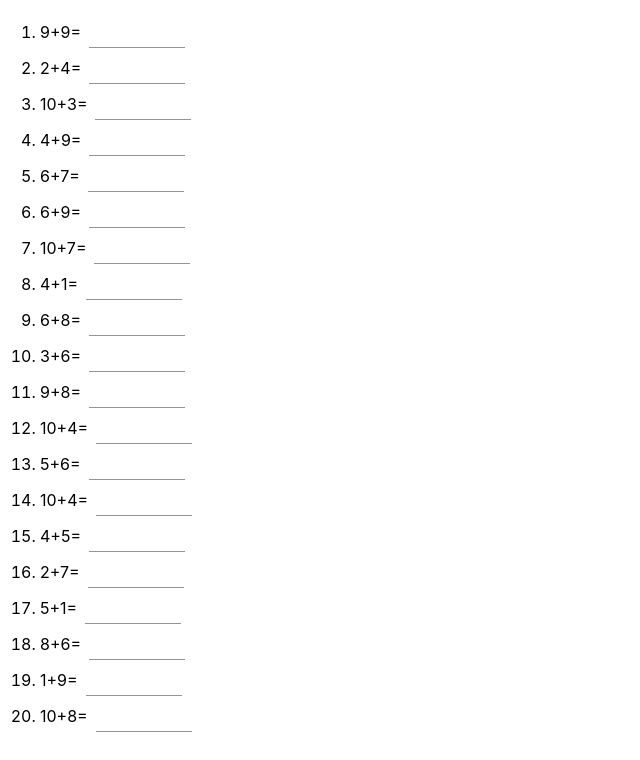
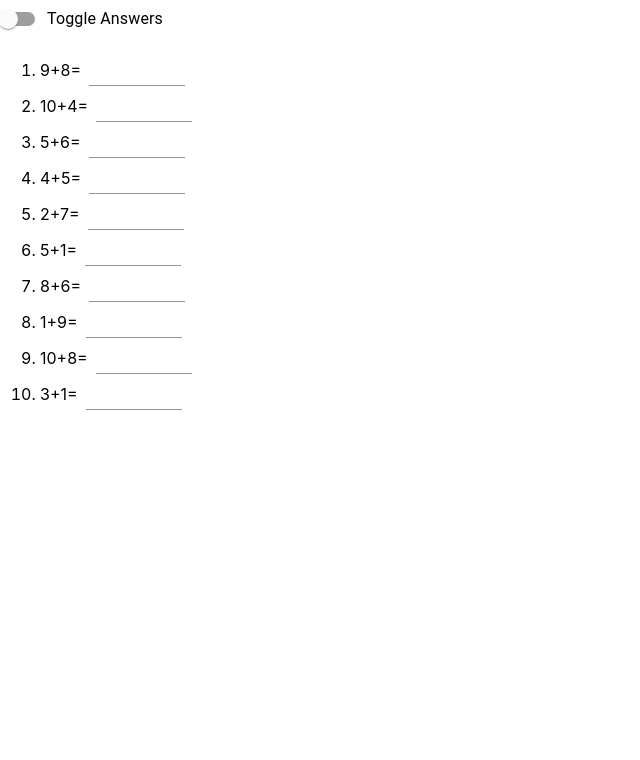
Before and after one commit to adamgleizer/MathGen, a React (Create React App) app in the folder app/: page / in a window 1280 px wide. Shown: the top 760 px of the page, without its empty margins (0-640 px from the left). Built offline with nearby package versions, Linux system fonts and the light colour scheme.

Commit message:
Added Answer Toggle

```diff
--- a/app/public/index.html
+++ b/app/public/index.html
@@ -6,7 +6,7 @@
     <meta name="viewport" content="width=device-width, initial-scale=1" />
     <meta name="theme-color" content="#000000" />
     <meta
-      name="description"
+      name="MathGen"
       content="Web site created using create-react-app"
     />
     <link rel="apple-touch-icon" href="%PUBLIC_URL%/logo192.png" />
@@ -24,7 +24,7 @@
       work correctly both with client-side routing and a non-root public URL.
       Learn how to configure a non-root public URL by running `npm run build`.
     -->
-    <title>React App</title>
+    <title>MathGen</title>
   </head>
   <body>
     <noscript>You need to enable JavaScript to run this app.</noscript>
--- a/app/src/App.tsx
+++ b/app/src/App.tsx
@@ -3,36 +3,89 @@ import {ProblemGenerator, Problem} from './Problem';
 import './App.css';
 import TextField from '@material-ui/core/TextField';
 import Grid from '@material-ui/core/Grid';
+import FormControlLabel from '@material-ui/core/FormControlLabel';
+import Switch from '@material-ui/core/Switch';
 
+type State = {
+  problems: Array<Problem>,
+  showAnswers: boolean
+}
 
-function App() {
+type Props = {}
+
+class App extends React.Component<Props, State> {
+
+  constructor(props: Props) {
+    super(props)
+    var showAnswers: boolean = false
     var problems : Array<Problem> = []
 
     for (var i = 0; i < 10; i++) {
-    problems.push(ProblemGenerator("+"))
-  }
-  for (var i = 0; i < 10; i++) {
-    problems.push(ProblemGenerator("-"))
+      var problem: Problem
+      do {
+        problem = ProblemGenerator("+")
+      } while (problems.some(existingProblem => existingProblem.equals(problem)))
+      problems.push(problem)
     }
 
+    this.state = {problems: problems, showAnswers: showAnswers}
+
+    // This binding is necessary to make `this` work in the callback
+    this.toggleAnswers = this.toggleAnswers.bind(this);
+  }
+
+  toggleAnswers() {
+    this.setState((state) => ({
+      showAnswers: !state.showAnswers
+    }));
+  }
+
+  render() {
     return (
+      <React.Fragment>
+        <FormControlLabel
+          control={
+            <Switch
+              checked={this.state.showAnswers}
+              onChange={this.toggleAnswers}
+              name="checkedB"
+              color="primary"
+            />
+          }
+          label="Toggle Answers"
+        />
         <ol>
-      {problems.map(problem => (
-        <li>
+          {this.state.problems.map(problem => (
+            <li key={`${problem.firstOperand}${problem.secondOperand}`}>
               <Grid container justify="flex-start" alignItems="center" spacing={1}>
                 <Grid item>
                   {problem.expressionEquals}
                 </Grid>
                 <Grid item xs={1}>
-              <form>
-                <TextField id="standard-basic" />
-              </form>
+                  <AnswerField
+                    answer={this.state.showAnswers ? problem.result : ""}
+                  />
                 </Grid>
               </Grid>
             </li>
           ))}
         </ol>
-  );
+      </React.Fragment>
+    )
+  }
+}
+
+function AnswerField(props: {answer: number | string}) {
+
+  return (
+    <form>
+      <TextField
+        id="standard-basic"
+        value={props.answer}
+      >
+      </TextField>
+    </form>
+  )
 }
 
 export default App;
--- a/app/src/Problem.ts
+++ b/app/src/Problem.ts
@@ -19,6 +19,13 @@ export class Problem {
         this.secondOperand = secondOperand;
         this.expressionEquals = `${firstOperand}+${secondOperand}=`;
         this.result = this.compute(firstOperand, secondOperand, operation)
+    }
+
+    equals(other: Problem) {
+        if (other.expressionEquals === this.expressionEquals && other.result === this.result) {
+            return true;
+        }
+        return false;
     }
 
     private compute = (num1: number, num2: number, op: Operation) => {
```
Lines whose indentation alone changed are shown as unchanged.
